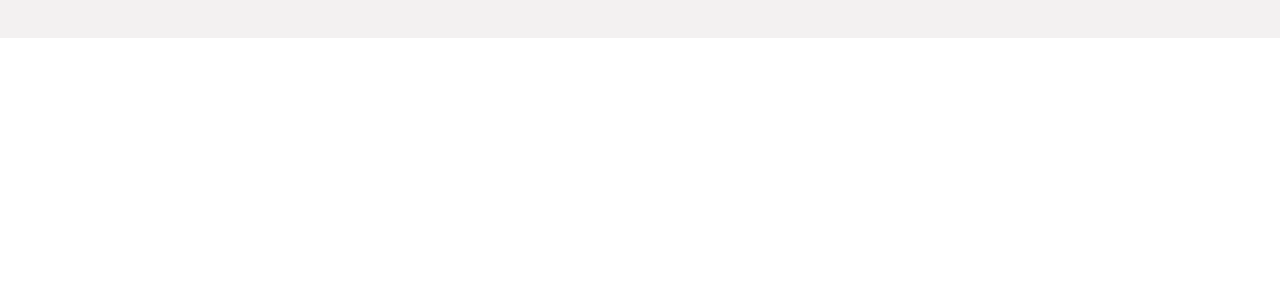
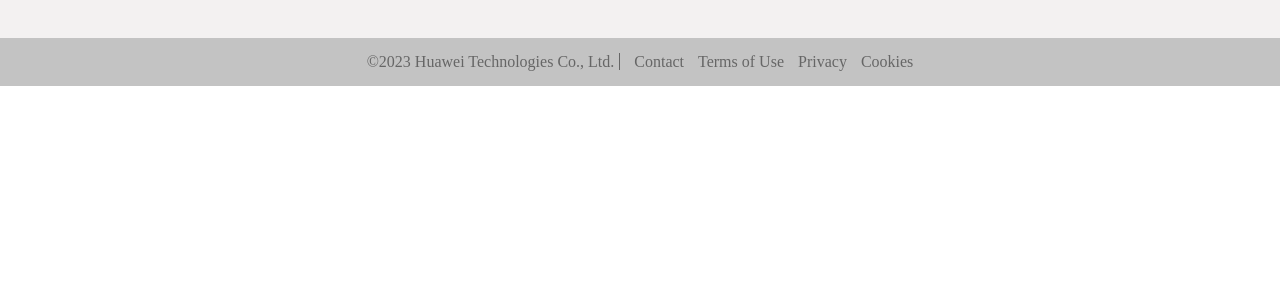
Before and after one commit to farbodfld/Huawei-Website, a plain HTML site: page index.html in a window 1280 px wide. Shown: the part 3784-4086 px from the top of the page. Before the commit the page ends 4038 px from the top, so only its background shows below. Drawn offline with Linux system fonts and the light colour scheme.

Commit message:
black footer is done

```diff
--- a/index.html
+++ b/index.html
@@ -592,6 +592,19 @@
         </div>
     </div>
 
+    <!-- Black Footer -->
+    <div class="black-footer">
+        <span>©2023 Huawei Technologies Co., Ltd.</span>
+
+        <a href="">Contact</a>
+
+        <a href="">Terms of Use</a>
+
+        <a href="">Privacy</a>
+
+        <a href="">Cookies</a>
+    </div>
+
     <br><br><br>
     <br><br><br>
     <br><br><br>
--- a/style.css
+++ b/style.css
@@ -520,3 +520,21 @@ a {
     margin: 0 10px;
     color: #666666;
 }
+
+/* Blck Footer */
+.black-footer {
+    background-color: #c3c3c3;
+    padding: 15px 0;
+    text-align: center;
+}
+
+.black-footer span {
+    border-right: 1px solid #666666;
+    padding-right: 5px;
+    color: #666666;
+}
+
+.black-footer a {
+    margin-left: 10px;
+    color: #666666;
+}
```
